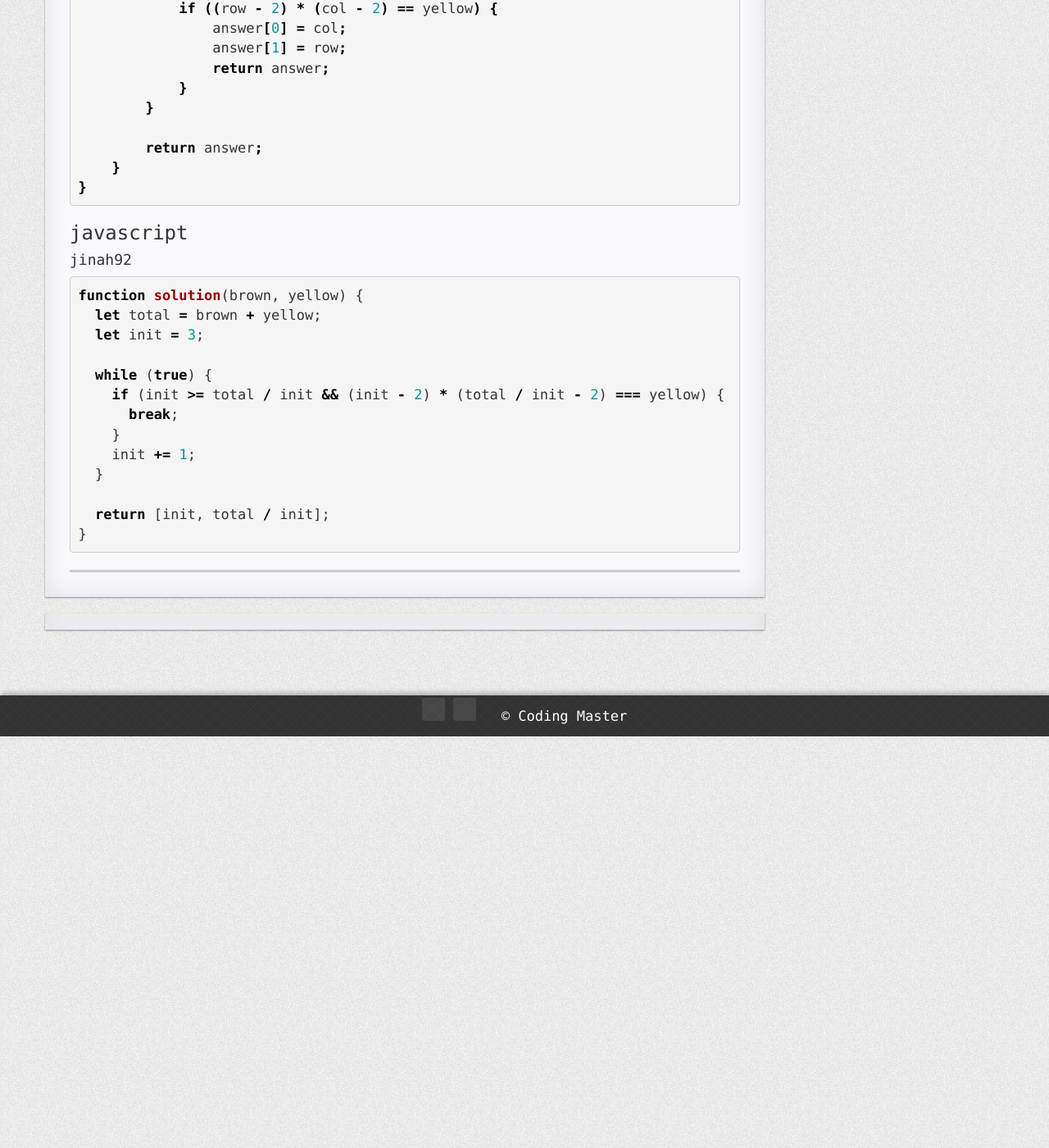
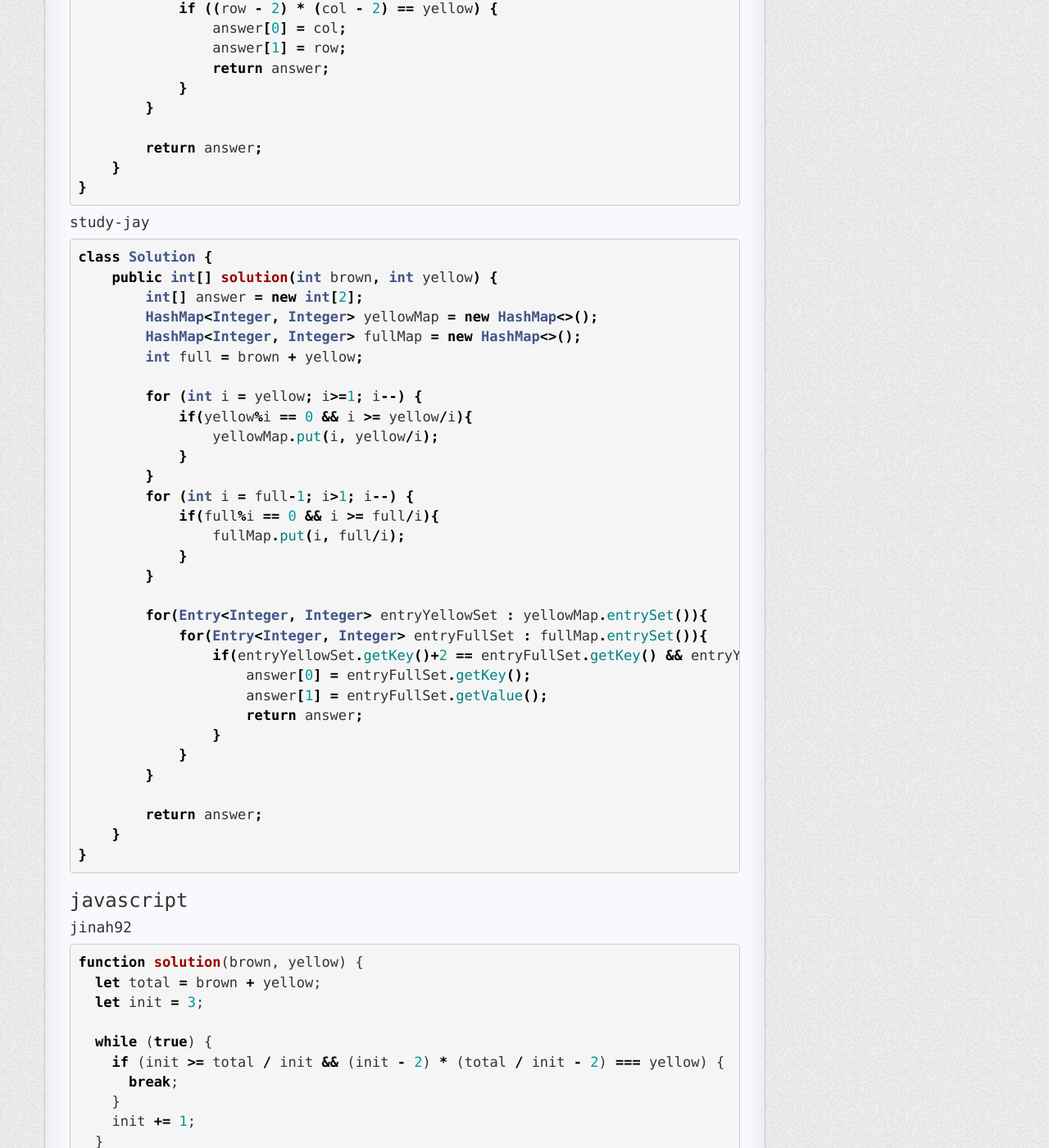
Before and after one commit to COMA-coding-master/COMA-coding-master.github.io, a Jekyll site: the page built from _posts/2022-02-27-카펫.md, in a window 1280 px wide and 1400 px high, scrolled down 867 px. Shown: the whole window at 82% size. Built offline with Jekyll 4.4.1, drawn with Linux system fonts in a browser that asks for light colours; nearby versions of some CDN libraries; comment, search, counter and statistics services are not loaded; a style sheet for code colours, icons or effects is not loaded.

Commit message:
카펫 풀이

````diff
--- a/_posts/2022-02-27-카펫.md
+++ b/_posts/2022-02-27-카펫.md
@@ -44,6 +44,43 @@ class Solution {
 }
 ```
 
+#### study-jay
+
+```java
+class Solution {
+    public int[] solution(int brown, int yellow) {
+        int[] answer = new int[2];
+        HashMap<Integer, Integer> yellowMap = new HashMap<>();
+        HashMap<Integer, Integer> fullMap = new HashMap<>();
+        int full = brown + yellow;
+
+        for (int i = yellow; i>=1; i--) {
+            if(yellow%i == 0 && i >= yellow/i){
+                yellowMap.put(i, yellow/i);
+            }
+        }
+        for (int i = full-1; i>1; i--) {
+            if(full%i == 0 && i >= full/i){
+                fullMap.put(i, full/i);
+            }
+        }
+
+        for(Entry<Integer, Integer> entryYellowSet : yellowMap.entrySet()){
+            for(Entry<Integer, Integer> entryFullSet : fullMap.entrySet()){
+                if(entryYellowSet.getKey()+2 == entryFullSet.getKey() && entryYellowSet.getValue()+2 == entryFullSet.getValue()){
+                    answer[0] = entryFullSet.getKey();
+                    answer[1] = entryFullSet.getValue();
+                    return answer;
+                }
+            }
+        }
+
+        return answer;
+    }
+}
+```
+
+
 ### javascript
 
 #### jinah92
````
